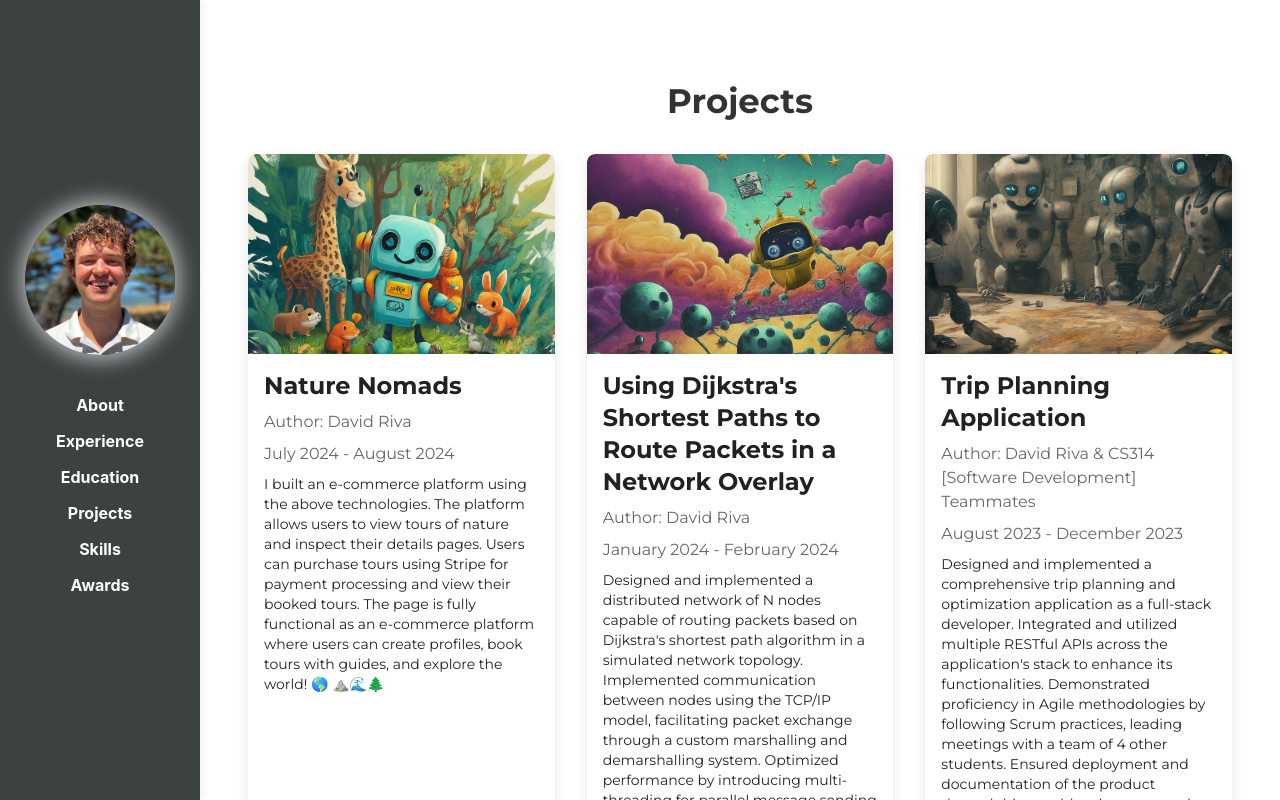
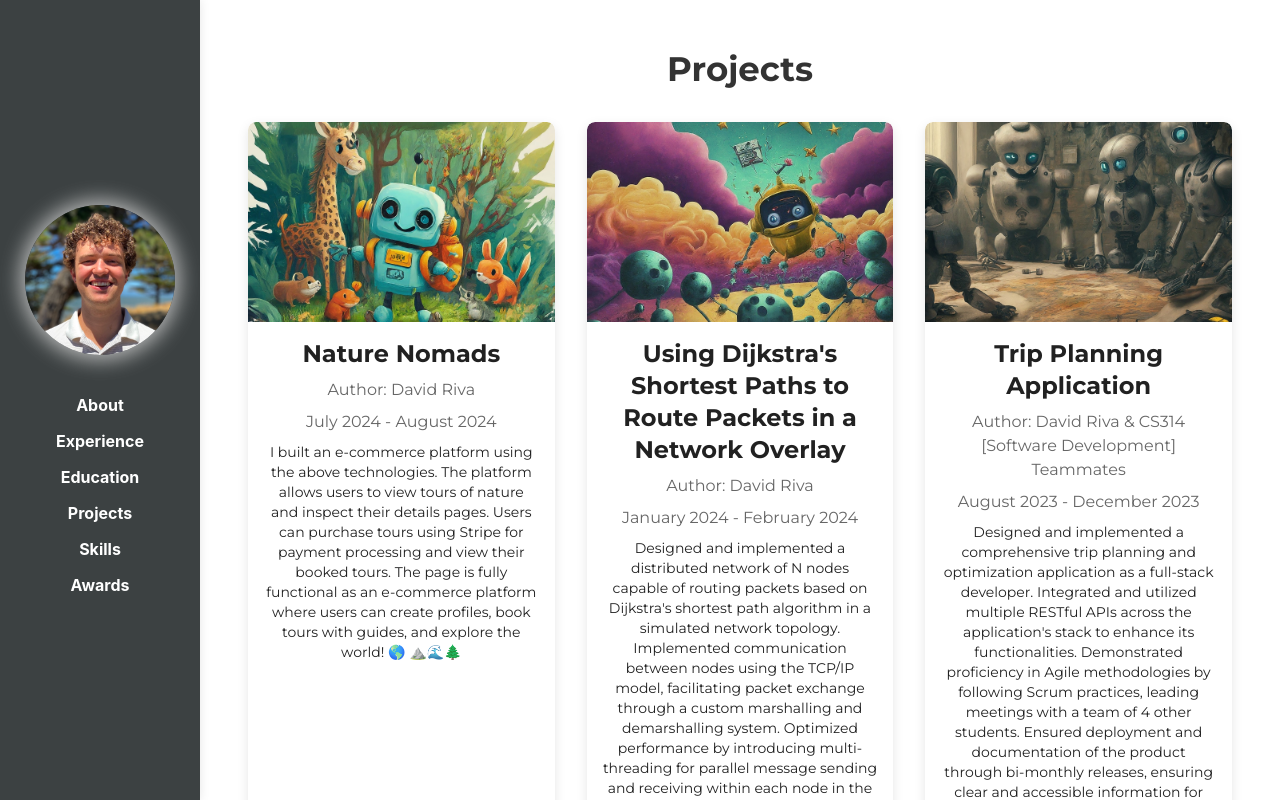
Before and after one commit to davidjriva/Personal-Portfolio, a React (Create React App) app: page /projects in a window 1280 px wide. Shown: the top 800 px of the page. Built offline with nearby package versions, Linux system fonts and the light colour scheme.

Commit message:
Fix center alignment

```diff
--- a/src/components/Projects.js
+++ b/src/components/Projects.js
@@ -9,19 +9,21 @@ const Projects = () => {
       id="projects"
       sx={{
         padding: '2rem',
-        borderRadius: '12px',
-        margin: '2rem auto',
         maxWidth: '1200px',
+        margin: '0 auto',
+        textAlign: 'center',
       }}
     >
-      <Typography variant="h4" sx={{ marginBottom: 4, color: '#333', textAlign: 'center' }}>
+      <Typography variant="h4" sx={{ marginBottom: '2rem', color: '#333' }}>
         Projects
       </Typography>
+
       <Box
         sx={{
           display: 'grid',
           gridTemplateColumns: 'repeat(auto-fill, minmax(300px, 1fr))',
           gap: '2rem',
+          justifyContent: 'center',
         }}
       >
         {projectData.map((project) => (
```
